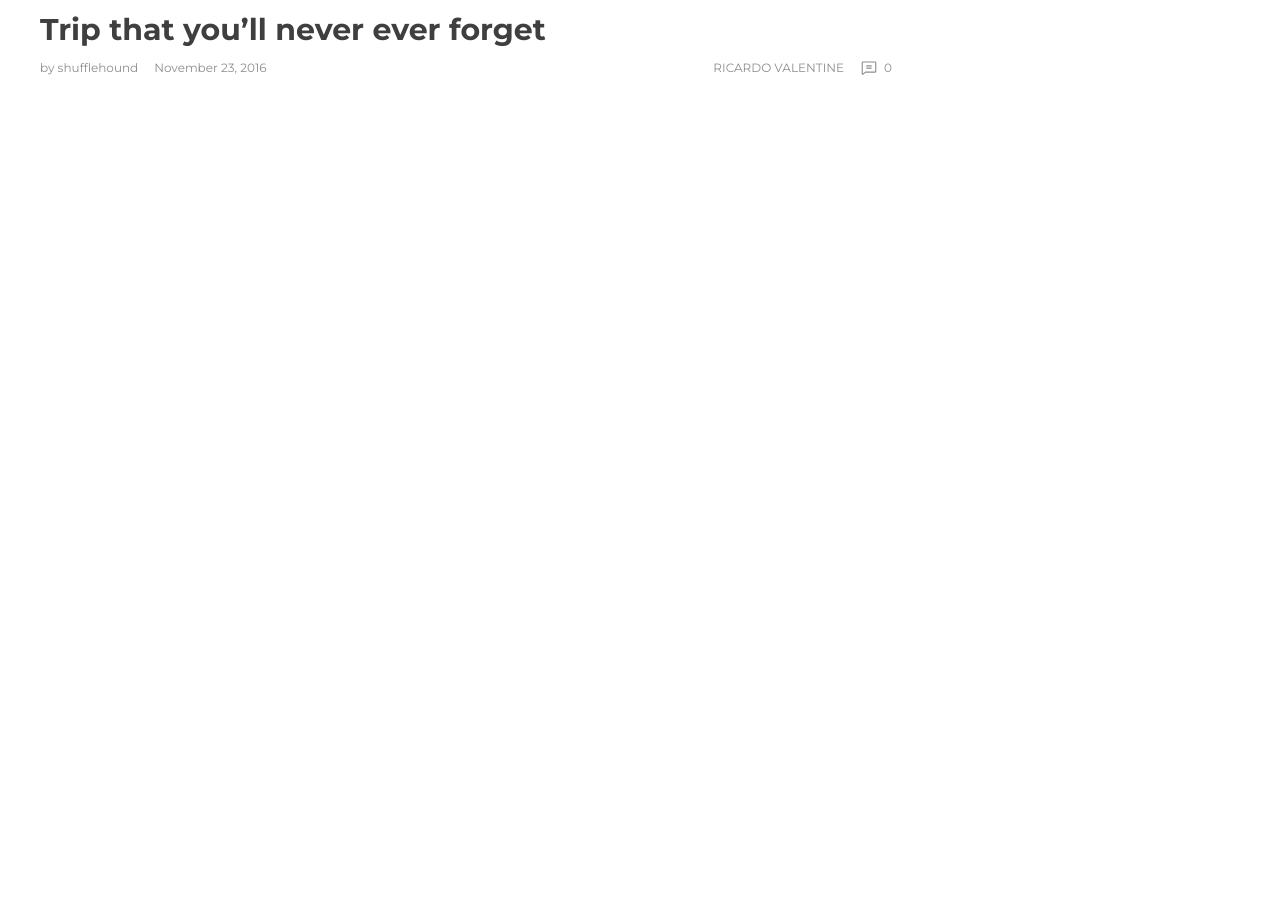
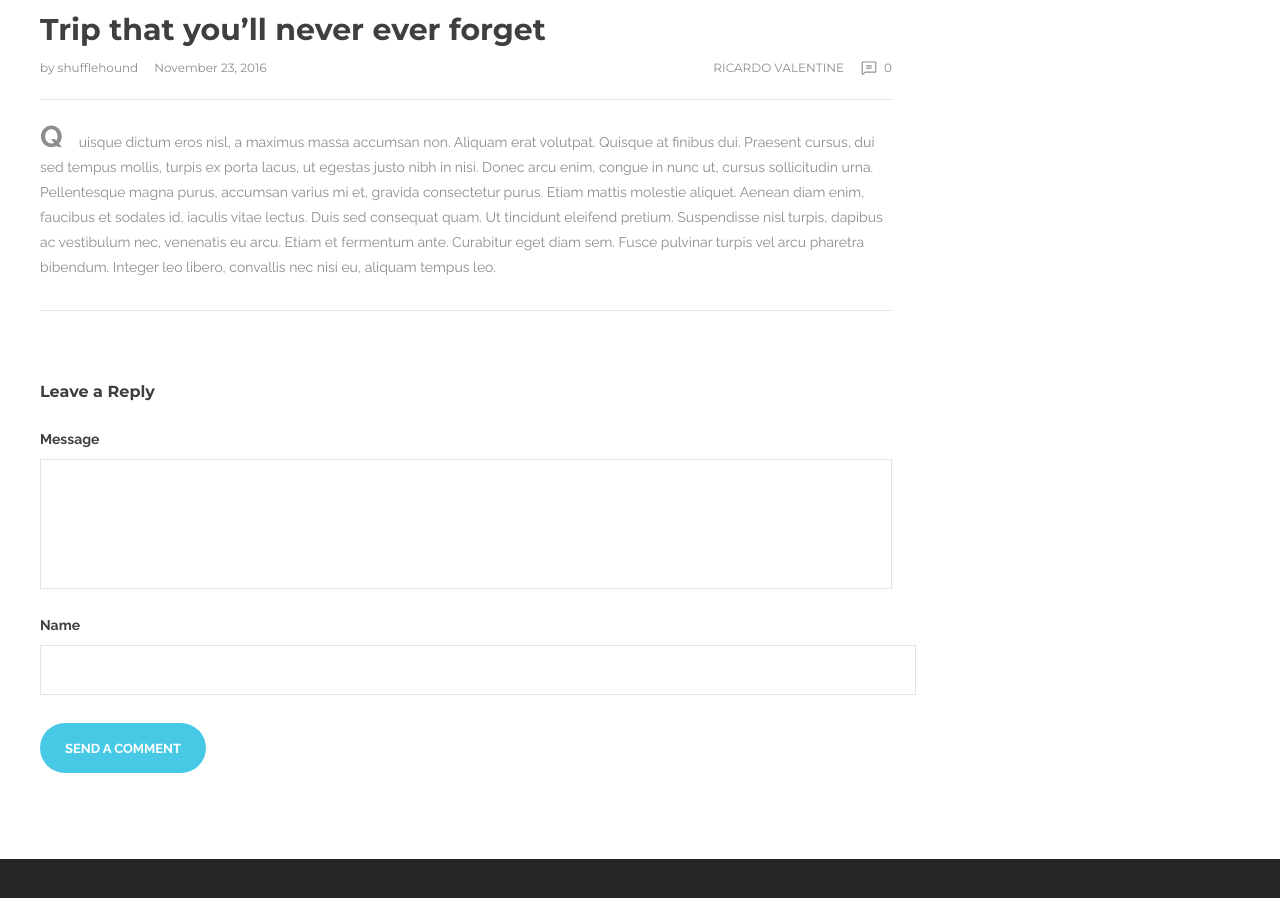
Before and after one commit to clarencechaan/blog-frontend, a React (Create React App) app: page /posts/1 in a window 1280 px wide. Shown: the part 740-1638 px from the top of the page. Before the commit the page ends 876 px from the top, so only its background shows below. Built offline with nearby package versions, Linux system fonts and the light colour scheme.

Commit message:
created comment form

```diff
--- a/src/App.js
+++ b/src/App.js
@@ -3,6 +3,7 @@ import "./styles/App.css";
 import Hero from "./components/Hero";
 import Feed from "./components/Feed";
 import Post from "./components/Post";
+import Footer from "./components/Footer";
 
 function App() {
   return (
@@ -21,6 +22,7 @@ function App() {
           <Route path="/posts/:postId" element={<Post />} />
         </Routes>
       </Router>
+      <Footer />
     </div>
   );
 }
--- /dev/null
+++ b/src/components/CommentForm.js
@@ -0,0 +1,20 @@
+import "../styles/CommentForm.css";
+
+function CommentForm() {
+  return (
+    <form className="comment-form" action="">
+      <h3 className="title">Leave a Reply</h3>
+      <label htmlFor="">
+        <h4>Message</h4>
+      </label>
+      <textarea name="" id=""></textarea>
+      <label htmlFor="">
+        <h4>Name</h4>
+      </label>
+      <input type="text" />
+      <button type="submit">SEND A COMMENT</button>
+    </form>
+  );
+}
+
+export default CommentForm;
--- /dev/null
+++ b/src/components/Footer.js
@@ -0,0 +1,7 @@
+import "../styles/Footer.css";
+
+function Footer() {
+  return <footer></footer>;
+}
+
+export default Footer;
--- a/src/components/Post.js
+++ b/src/components/Post.js
@@ -4,6 +4,7 @@ import { Link } from "react-router-dom";
 import { ChatText } from "phosphor-react";
 import Sidebar from "./Sidebar";
 import ImagePreview from "./ImagePreview";
+import CommentForm from "./CommentForm";
 
 function Post() {
   const [imgPreviewVisible, setImgPreviewVisible] = useState(false);
@@ -48,6 +49,21 @@ function Post() {
                 <span className="count">0</span>
               </a>
             </div>
+            <div className="text">
+              Quisque dictum eros nisl, a maximus massa accumsan non. Aliquam
+              erat volutpat. Quisque at finibus dui. Praesent cursus, dui sed
+              tempus mollis, turpis ex porta lacus, ut egestas justo nibh in
+              nisi. Donec arcu enim, congue in nunc ut, cursus sollicitudin
+              urna. Pellentesque magna purus, accumsan varius mi et, gravida
+              consectetur purus. Etiam mattis molestie aliquet. Aenean diam
+              enim, faucibus et sodales id, iaculis vitae lectus. Duis sed
+              consequat quam. Ut tincidunt eleifend pretium. Suspendisse nisl
+              turpis, dapibus ac vestibulum nec, venenatis eu arcu. Etiam et
+              fermentum ante. Curabitur eget diam sem. Fusce pulvinar turpis vel
+              arcu pharetra bibendum. Integer leo libero, convallis nec nisi eu,
+              aliquam tempus leo.
+            </div>
+            <CommentForm />
           </div>
           <Sidebar />
         </div>
--- a/src/styles/App.css
+++ b/src/styles/App.css
@@ -10,22 +10,28 @@ a {
   color: inherit;
 }
 
-h1 {
+h1,
+h2,
+h3,
+h4 {
   font-weight: 700;
-  font-size: 30px;
   color: rgb(63, 63, 63);
   margin: 0;
 }
 
+h1 {
+  font-size: 30px;
+}
+
 h2 {
-  font-weight: 700;
   font-size: 28px;
-  color: rgb(63, 63, 63);
-  margin: 0;
 }
 
 h3 {
   font-size: 16px;
-  color: rgb(63, 63, 63);
-  margin: 0;
 }
+
+h4 {
+  font-family: "Raleway", sans-serif;
+  font-size: 14px;
+}
--- /dev/null
+++ b/src/styles/CommentForm.css
@@ -0,0 +1,52 @@
+.comment-form {
+  display: flex;
+  flex-direction: column;
+  align-items: flex-start;
+}
+
+.comment-form .title {
+  margin-bottom: 30px;
+}
+
+.comment-form label {
+  margin-bottom: 12px;
+}
+
+.comment-form textarea,
+.comment-form input {
+  border: 1px solid rgb(227, 227, 227);
+  width: 100%;
+}
+
+.comment-form textarea:focus,
+.comment-form input:focus {
+  outline: none;
+  border: 1px solid rgb(71, 201, 229);
+}
+
+.comment-form textarea {
+  resize: none;
+  height: 130px;
+  margin-bottom: 28px;
+  padding: 18px 24px 18px 24px;
+  box-sizing: border-box;
+}
+
+.comment-form input {
+  height: 46px;
+  padding-left: 20px;
+  margin-bottom: 28px;
+}
+
+.comment-form button {
+  background-color: rgb(71, 201, 229);
+  color: white;
+  font-family: "Raleway", sans-serif;
+  font-size: 13px;
+  font-weight: 700;
+  height: 50px;
+  border: none;
+  border-radius: 25px;
+  padding: 0 25px 0 25px;
+  cursor: pointer;
+}
--- /dev/null
+++ b/src/styles/Footer.css
@@ -0,0 +1,5 @@
+footer {
+  height: 140px;
+  background-color: rgb(38, 38, 38);
+  margin-top: 26px;
+}
--- a/src/styles/Post.css
+++ b/src/styles/Post.css
@@ -80,6 +80,8 @@
   color: rgb(141, 141, 141);
   margin-top: 10px;
   display: flex;
+  border-bottom: 1px solid rgb(229, 229, 229);
+  padding-bottom: 23px;
 }
 
 .post .content .main .by-line > * {
@@ -99,3 +101,19 @@
 .post .content .main .by-line .count {
   margin-left: 6px;
 }
+
+.post .content .main .text {
+  font-family: "Raleway", sans-serif;
+  color: rgb(141, 141, 141);
+  margin-top: 24px;
+  line-height: 25px;
+  padding-bottom: 30px;
+  border-bottom: 1px solid rgb(229, 229, 229);
+  margin-bottom: 45px;
+}
+
+.post .content .main .text::first-letter {
+  font-size: 30px;
+  font-weight: 700;
+  margin-right: 16px;
+}
```
